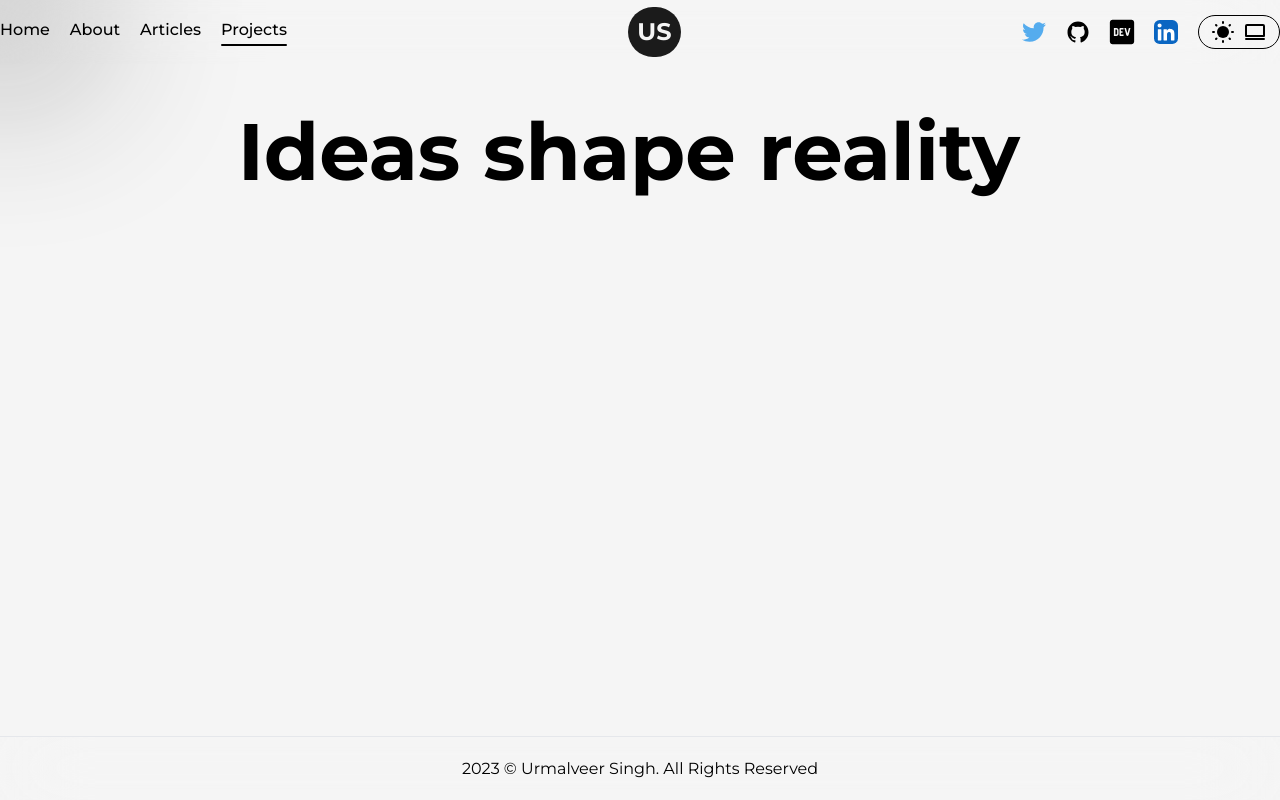
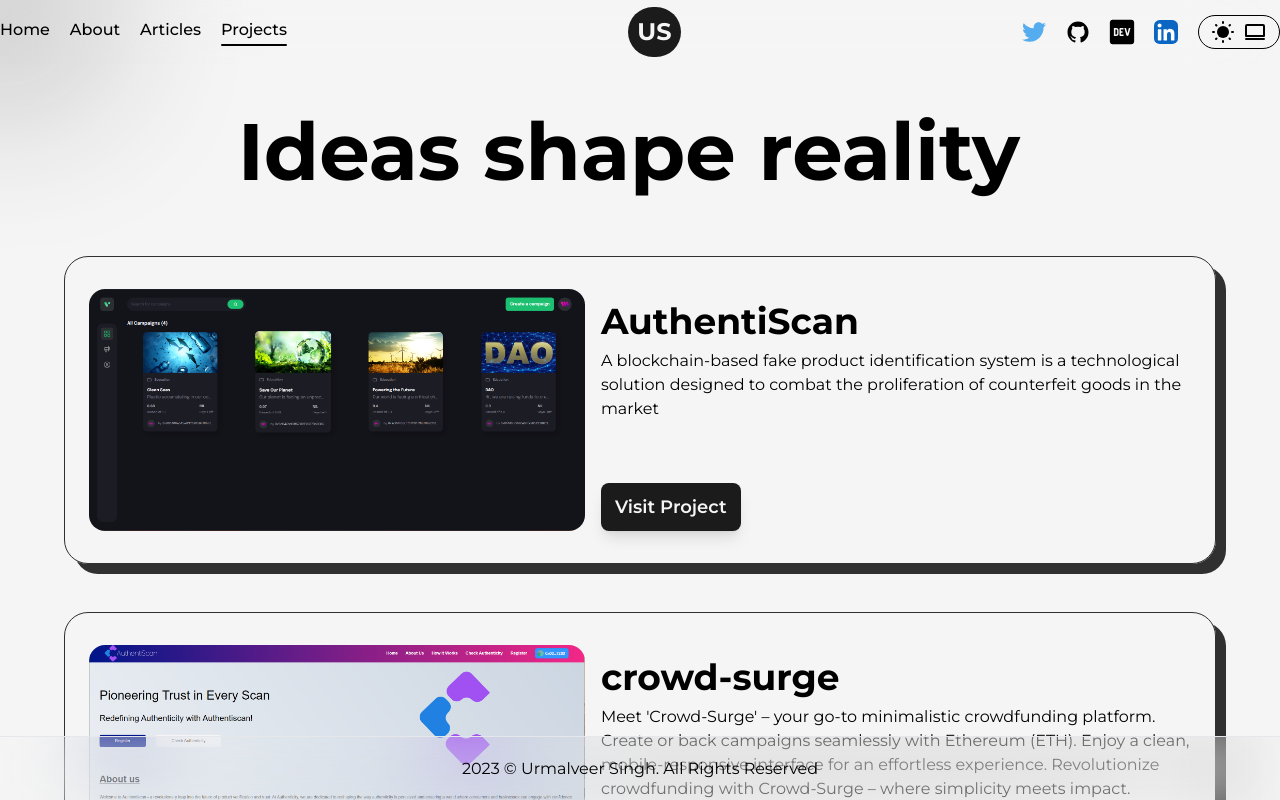
Before and after one commit to oggy107/portfolio, a Next.js app: page /project in a window 1280 px wide. Shown: the top 800 px of the page. Built offline with nearby package versions, Linux system fonts and the light colour scheme.

Commit message:
added: projects page

```diff
--- a/src/app/project/page.js
+++ b/src/app/project/page.js
@@ -1,4 +1,9 @@
+import Image from "next/image";
+import Link from "next/link";
+
 import AnimatedText from "../components/animatedText";
+import project_1 from "../../../public/images/projects/project_1.png";
+import project_2 from "../../../public/images/projects/project_2.png";
 
 export default function Project() {
     return (
@@ -6,6 +11,47 @@ export default function Project() {
             <section className="text-center text-[2rem] sm:text-[3rem] whitespace-nowrap lg:text-[5rem] lg:leading-[5rem] font-bold">
                 <AnimatedText text="Ideas shape reality" type="fade-in" />
             </section>
+            <section className="flex flex-col gap-12 my-8 lg:my-16">
+                <SingleProject
+                    image={project_1}
+                    name="AuthentiScan"
+                    desc="A blockchain-based fake product identification system is a technological solution designed to combat the proliferation of counterfeit goods in the market"
+                    link="https://github.com/oggy107/AuthentiScan"
+                />
+                <SingleProject
+                    image={project_2}
+                    name="crowd-surge"
+                    desc="Meet 'Crowd-Surge' – your go-to minimalistic crowdfunding platform. Create or back campaigns seamlessly with Ethereum (ETH). Enjoy a clean, mobile-responsive interface for an effortless experience. Revolutionize crowdfunding with Crowd-Surge – where simplicity meets impact."
+                    link="https://github.com/oggy107/crowd-surge"
+                />
+            </section>
         </div>
     );
 }
+
+function SingleProject({ image, name, desc, link }) {
+    return (
+        <div className="mx-6 lg:w-[90%] lg:mx-auto flex flex-col lg:flex-row lg:gap-4 px-6 py-8 border border-dark/90 rounded-3xl dark:border-light/50 p-5 shadow-[10px_10px] shadow-dark/90 dark:shadow-light/50 transition-shadow duration-300 theme-transition">
+            <Image
+                className="w-[90%] lg:w-[45%] rounded-2xl self-center"
+                src={image}
+                placeholder="blur"
+                alt="project one"
+            />
+            <div className="flex gap-3 justify-between flex-col">
+                <div>
+                    <h3 className="text-2xl lg:text-4xl text-center lg:text-left my-3 lg:mb-2 font-bold">
+                        {name}
+                    </h3>
+                    <p>{desc}</p>
+                </div>
+                <Link
+                    href={link}
+                    className="w-fit mx-auto lg:mx-0 shadow-lg text-lg font-semibold px-3 py-2 border-2 border-transparent rounded-lg bg-dark text-light hover:bg-light hover:text-dark hover:border-dark dark:bg-light dark:text-dark dark:hover:bg-dark dark:hover:text-light dark:hover:border-light theme-transition"
+                >
+                    Visit Project
+                </Link>
+            </div>
+        </div>
+    );
+}
```
Also changed, not shown: public/images/projects/project_1.png (added), public/images/projects/project_2.png (added).
